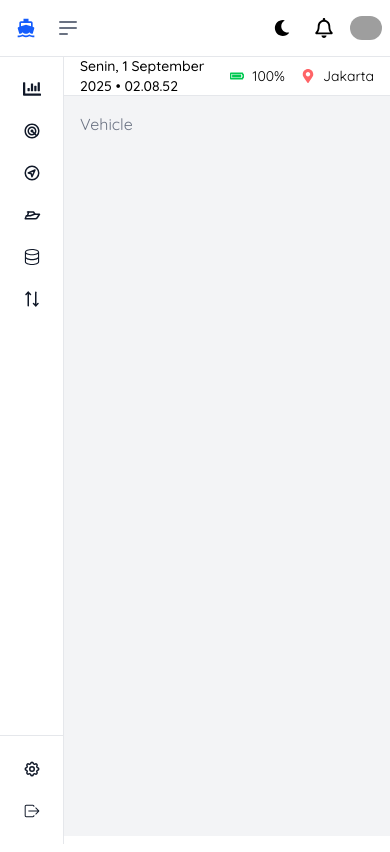
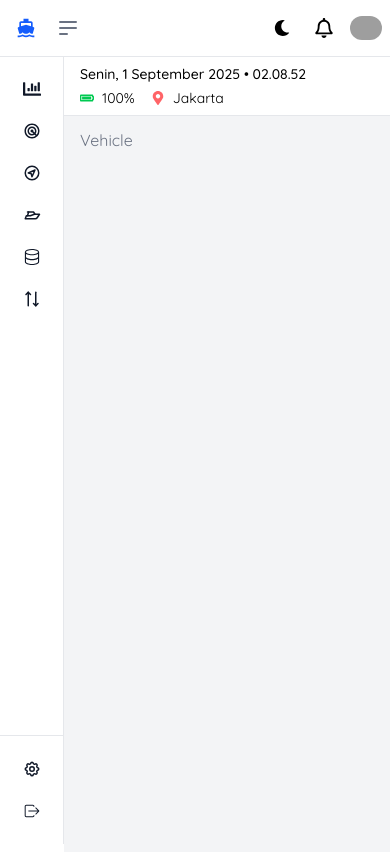
Before and after one commit to Musthofali24/responsive-admin-react, a React (Vite) app: page /vehicle in a window 390 px wide. Built offline with nearby package versions, Linux system fonts and the light colour scheme; grey boxes are pictures that could not be loaded.

Commit message:
Fix(Navbar): Fix Navbar Bug adn Responsive

```diff
--- a/src/components/Topbar/Topbar.jsx
+++ b/src/components/Topbar/Topbar.jsx
@@ -41,10 +41,10 @@ const Topbar = ({ isSidebarOpen }) => {
 
   return (
     <div
-      className={`fixed z-40 top-14 right-0 bg-white
-                  h-10 py-2 px-4 border-b border-gray-200
+      className={`fixed z-30 top-14 right-0 bg-white
+                  h-15 sm:h-10 py-2 px-4 border-b border-gray-200
                   dark:bg-black dark:border-gray-700
-                  flex items-center justify-between
+                  flex flex-col sm:flex-row space-y-1 md:space-y-0 sm:items-center sm:justify-between
                   ${isSidebarOpen ? "md:left-64 left-16" : "left-16"}`}
     >
       {/* Tanggal & Waktu */}
--- a/src/ui/Main.jsx
+++ b/src/ui/Main.jsx
@@ -4,12 +4,12 @@ import Topbar from "../components/Topbar/Topbar";
 const Main = ({ children, isSidebarOpen }) => {
   return (
     <div>
-      {/* Topbar jadi komponen terpisah */}
+      {/* Topbar */}
       <Topbar isSidebarOpen={isSidebarOpen} />
 
       {/* Content */}
       <div
-        className={`text-gray-500 bg-gray-100 px-4 pt-16 mt-12
+        className={`text-gray-500 bg-gray-100 px-4 pt-16 mt-16 sm:mt-12 xs
                     transition-all duration-300 dark:bg-black dark:text-gray-400
                     min-h-[calc(100vh-56px)]
                     ${isSidebarOpen ? "md:ml-64 ml-16" : "ml-16"}`}
```
